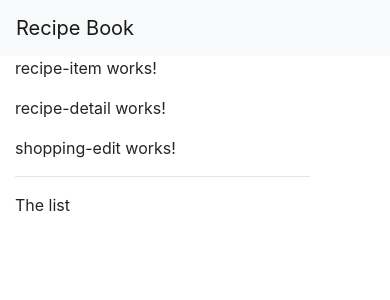
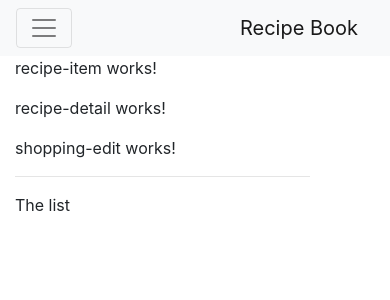
Before and after one commit to GuanBiao/course-project, an Angular app: page / in a window 390 px wide. Shown: the top 300 px of the page. Built offline with nearby package versions, Linux system fonts and the light colour scheme.

Commit message:
add a hamburger menu

```diff
--- a/src/app/header/header.component.html
+++ b/src/app/header/header.component.html
@@ -1,5 +1,8 @@
 <nav class="navbar navbar-expand-sm navbar-light bg-light">
   <div class="container-fluid">
+    <button type="button" class="navbar-toggler" (click)="collapsed = !collapsed">
+      <span class="navbar-toggler-icon"></span>
+    </button>
     <a href="#" class="navbar-brand">Recipe Book</a>
 
     <div class="collapse navbar-collapse">
--- a/src/app/header/header.component.ts
+++ b/src/app/header/header.component.ts
@@ -4,4 +4,6 @@ import { Component } from '@angular/core';
   selector: 'app-header',
   templateUrl: './header.component.html'
 })
-export class HeaderComponent {}
+export class HeaderComponent {
+  collapsed = true;
+}
```
